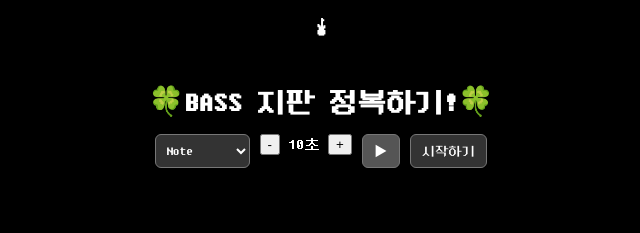
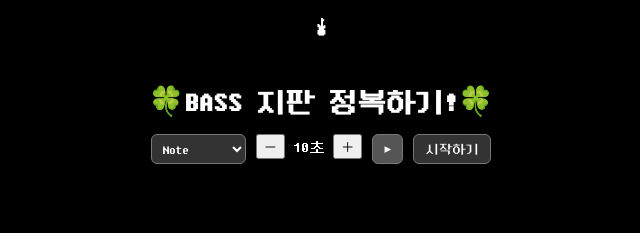
Before and after one commit to Jangguny-nuna/JABASS, a plain HTML site: page index.html in a window 1280 px wide. Both pictures are taken after a click on the button "||". Shown: the top 233 px of the page, 319-959 px from the left. Drawn offline with Linux system fonts and the light colour scheme.

Commit message:
Update index.html

```diff
--- a/index.html
+++ b/index.html
@@ -140,9 +140,9 @@
     </select>
 
     <div>
-      <button class="menu-btn" onclick="adjustInterval(-1)">-</button>
+      <button class="menu-btn" onclick="adjustInterval(-1)">－</button>
       <span id="intervalValue">10</span>초
-      <button class="menu-btn" onclick="adjustInterval(1)">+</button>
+      <button class="menu-btn" onclick="adjustInterval(1)">＋</button>
     </div>
 
     <button id="pauseBtn" onclick="togglePause()">||</button>
@@ -190,7 +190,7 @@
     function togglePause() {
       isPaused = !isPaused;
       document.getElementById("pauseBtn").classList.toggle("paused", isPaused);
-      document.getElementById("pauseBtn").textContent = isPaused ? "▶" : "||";
+      document.getElementById("pauseBtn").textContent = isPaused ? "▸" : "||";
     }
 
     function setMode(mode) {
```
